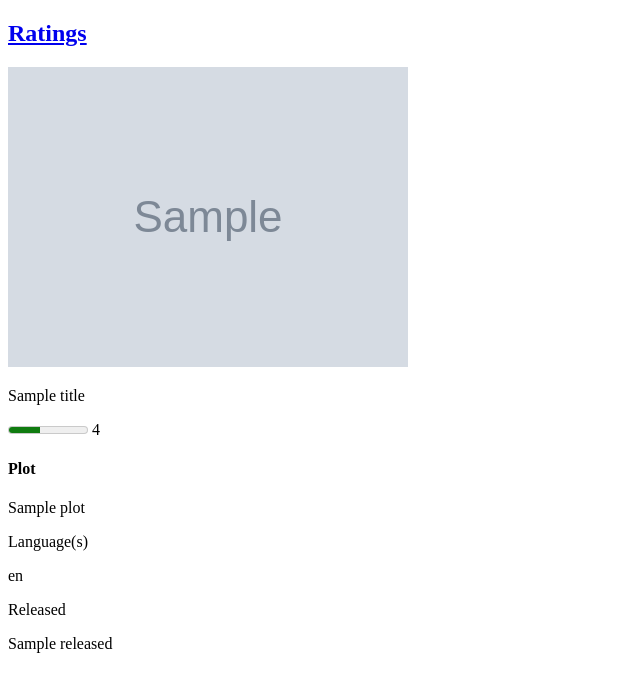
After one commit to edgarmuyomba/ratings, a Django app: template core/templates/core/movie_details.html in a window 1280 px wide. The commit adds this page. Shown: the top 692 px of the page, without its empty margins (0-640 px from the left). Run offline with Django 4.2, Linux system fonts and the light colour scheme; the template is opened without the code that fills it: most values are stand-ins (such as "Sample title", 1, 10 or a date in 2020); grey boxes marked "Sample" are stand-in pictures.

Commit message:
feature: movie_details.html

```diff
--- a/core/templates/core/index.html
+++ b/core/templates/core/index.html
@@ -6,6 +6,11 @@
     <title>Ratings</title>
 </head>
 <body>
+    <div class="navbar">
+        <a href="/">
+            <h2>Ratings</h2>
+        </a>
+    </div>
     <div class="main">
         <form action="{% url 'core:search' %}" method="GET">
             <input type="text" name="name" placeholder="Enter the name of a movie or a show" autocomplete="off">
--- /dev/null
+++ b/core/templates/core/movie_details.html
@@ -0,0 +1,37 @@
+<!DOCTYPE html>
+<html lang="en">
+<head>
+    <meta charset="UTF-8">
+    <meta name="viewport" content="width=device-width, initial-scale=1.0">
+    <title>{{ title }}</title>
+</head>
+<body>
+    <div class="navbar">
+        <a href="/">
+            <h2>Ratings</h2>
+        </a>
+    </div>
+    <div class="main">
+        <div class="image">
+            <img src="{{ poster }}" alt="movie_poster">
+        </div>
+        <div class="details">
+            <p class="title">{{ title }}</p>
+            <div class="rating">
+                <meter id="imdb_rating" value="{{ rating }}" min="0" max="10"></meter>
+                <span>{{ rating }}</span>
+            </div>
+            <h4>Plot</h4>
+            <p class="plot">{{ plot }}</p>
+            <div class="languages">
+                <p>Language(s)</p>
+                <p>{{ languages }}</p>
+            </div>
+            <div class="released">
+                <p>Released</p>
+                <p>{{ released }}</p>
+            </div>
+        </div>
+    </div>
+</body>
+</html>
```
Also changed, not shown: core/templates/core/serie_details.html (renamed from core/templates/core/details.html, +6 -1 lines), core/views.py (+12 -2 lines).
